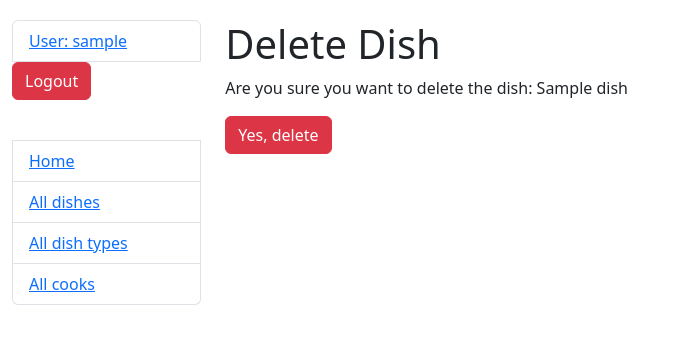
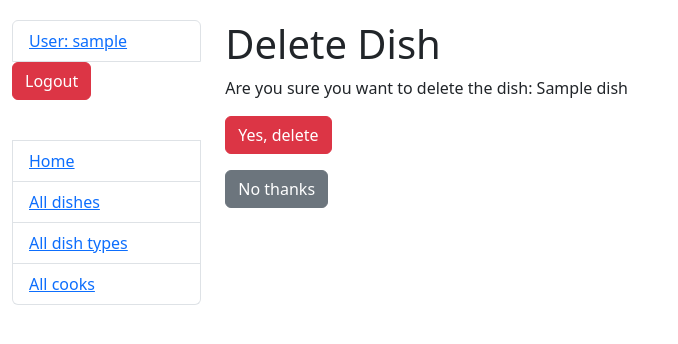
Before and after one commit to Komar88lvl/shynok, a Django app: page /kitchen/dishes/1/delete/ in a window 1280 px wide. Shown: the top 344 px of the page, without its empty margins (0-678 px from the left). Run offline with Django 5.2, Linux system fonts and the light colour scheme; a user stored in the database is signed in; tables that the repository leaves empty hold one stand-in row (values such as "Sample post").

Commit message:
Add cancel button to dish and dish-type delete confirm

```diff
--- a/templates/kitchen/dish_confirm_delete.html
+++ b/templates/kitchen/dish_confirm_delete.html
@@ -7,4 +7,5 @@
     {% csrf_token %}
     <input type="submit" value="Yes, delete" class="btn btn-danger">
   </form>
+  <a href="{% url 'kitchen:dish-list' %}" class="btn btn-secondary">No thanks</a>
 {% endblock %}
--- a/templates/kitchen/dish_type_confirm_delete.html
+++ b/templates/kitchen/dish_type_confirm_delete.html
@@ -8,4 +8,5 @@
     {% csrf_token %}
     <input type="submit" value="Yes, delete" class="btn btn-danger">
   </form>
+    <a href="{% url 'kitchen:dish-type-list' %}" class="btn btn-secondary">No thanks</a>
 {% endblock %}
```
